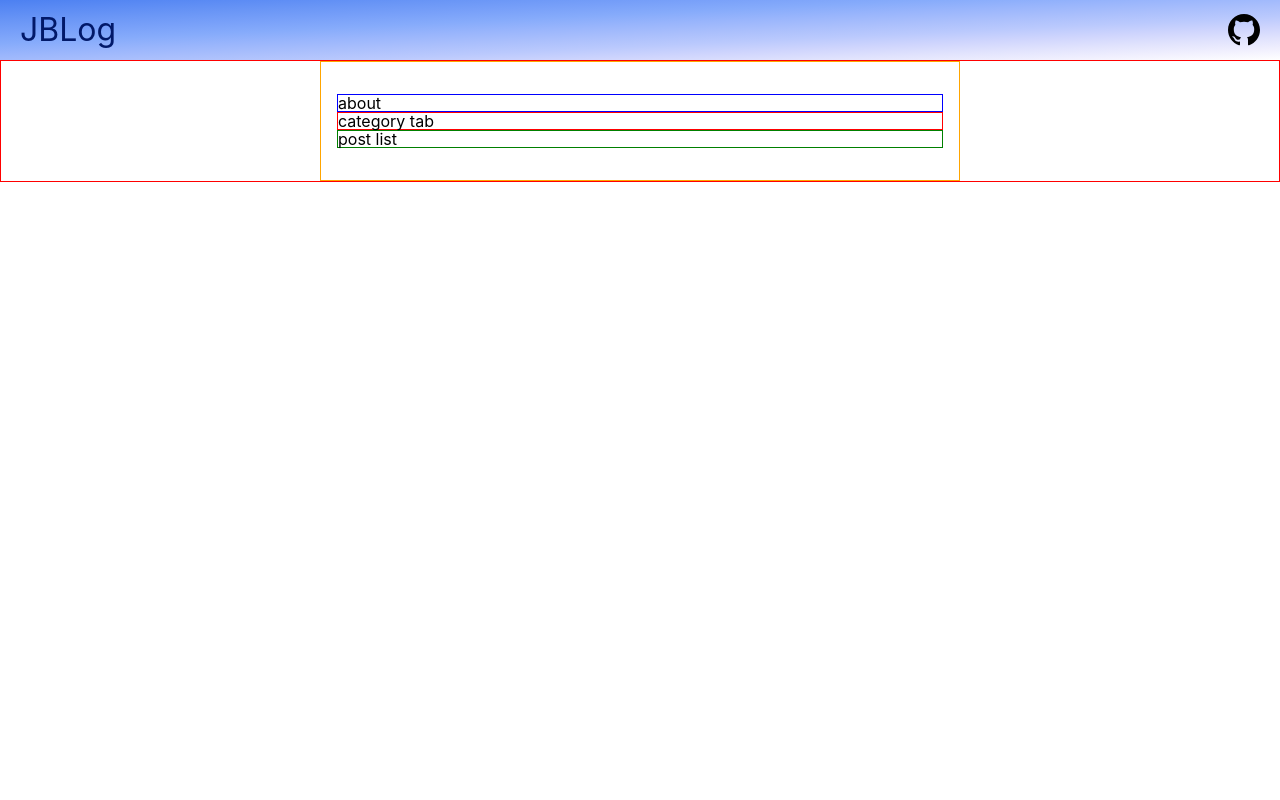
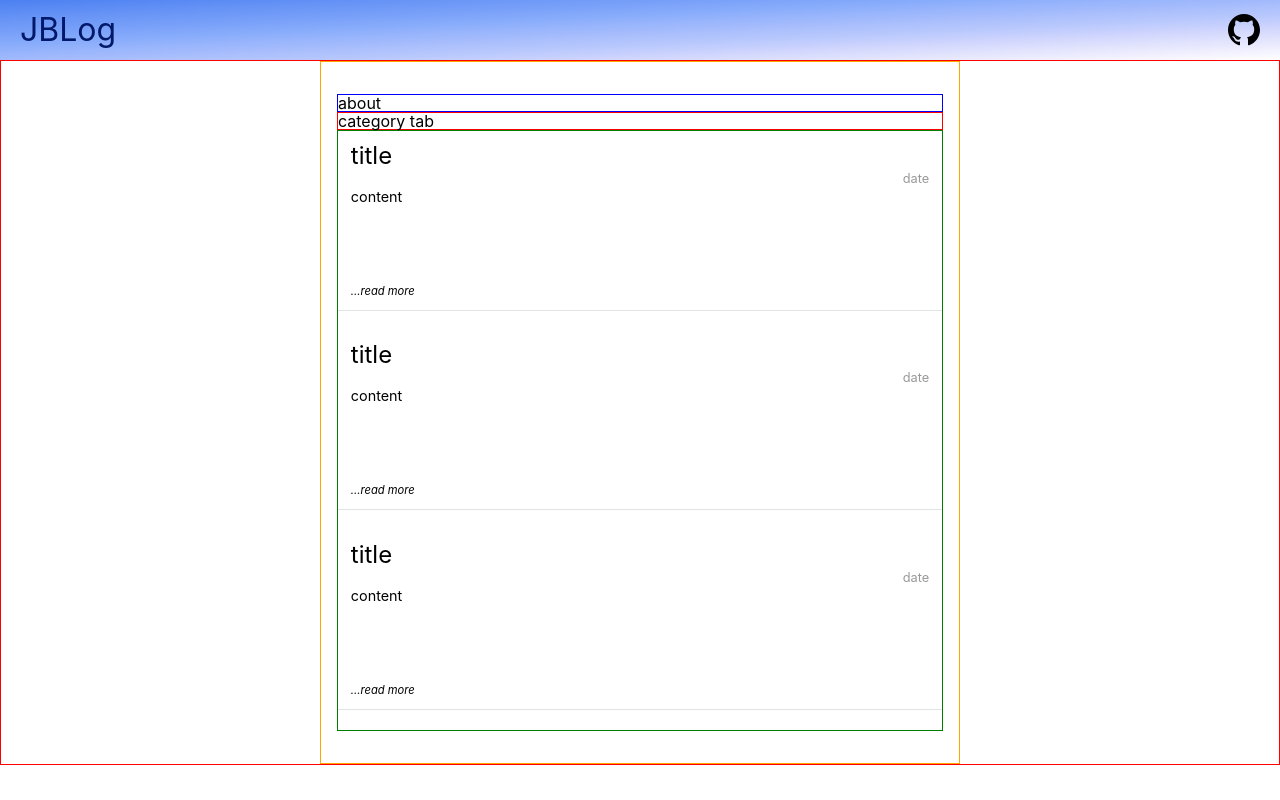
Before and after one commit to kjb9301/blog, a Next.js app: page / in a window 1280 px wide. Built offline with nearby package versions, Linux system fonts and the light colour scheme.

Commit message:
style: Publishing post layout

```diff
--- /dev/null
+++ b/components/home/PostItem.tsx
@@ -0,0 +1,52 @@
+import React from 'react';
+import styled from 'styled-components';
+
+function PostItem() {
+  return (
+    <Wrapper>
+      <ItemHeader>
+        <p className='post-title'>{`title`}</p>
+        <p className='post-date'>{`date`}</p>
+      </ItemHeader>
+      <ItemBody>
+        <p className='post-content'>{`content`}</p>
+        <p className='text-readmore'>{`...read more`}</p>
+      </ItemBody>
+    </Wrapper>
+  );
+}
+
+const Wrapper = styled.article`
+  border-bottom: 1px solid #e1e4e6;
+  margin-bottom: 20px;
+  padding: 0.8rem;
+  cursor: pointer;
+`;
+
+const ItemHeader = styled.div`
+  .post-title {
+    font-size: 1.5rem;
+    margin-bottom: 5px;
+  }
+  .post-date {
+    text-align: right;
+    font-size: 80%;
+    color: #999999;
+  }
+`;
+
+const ItemBody = styled.div`
+  .post-content {
+    line-height: 1.5;
+    margin-bottom: 10px;
+    height: 90px;
+    font-size: 90%;
+  }
+
+  .text-readmore {
+    font-size: 70%;
+    font-style: italic;
+  }
+`;
+
+export default PostItem;
--- a/components/home/PostList.tsx
+++ b/components/home/PostList.tsx
@@ -1,9 +1,14 @@
 import React from 'react'
 import styled from 'styled-components'
+
+import PostItem from './PostItem'
+
 function PostList() {
   return (
     <Wrapper>
-      post list
+      <PostItem />
+      <PostItem />
+      <PostItem />
     </Wrapper>
   )
 }
```
